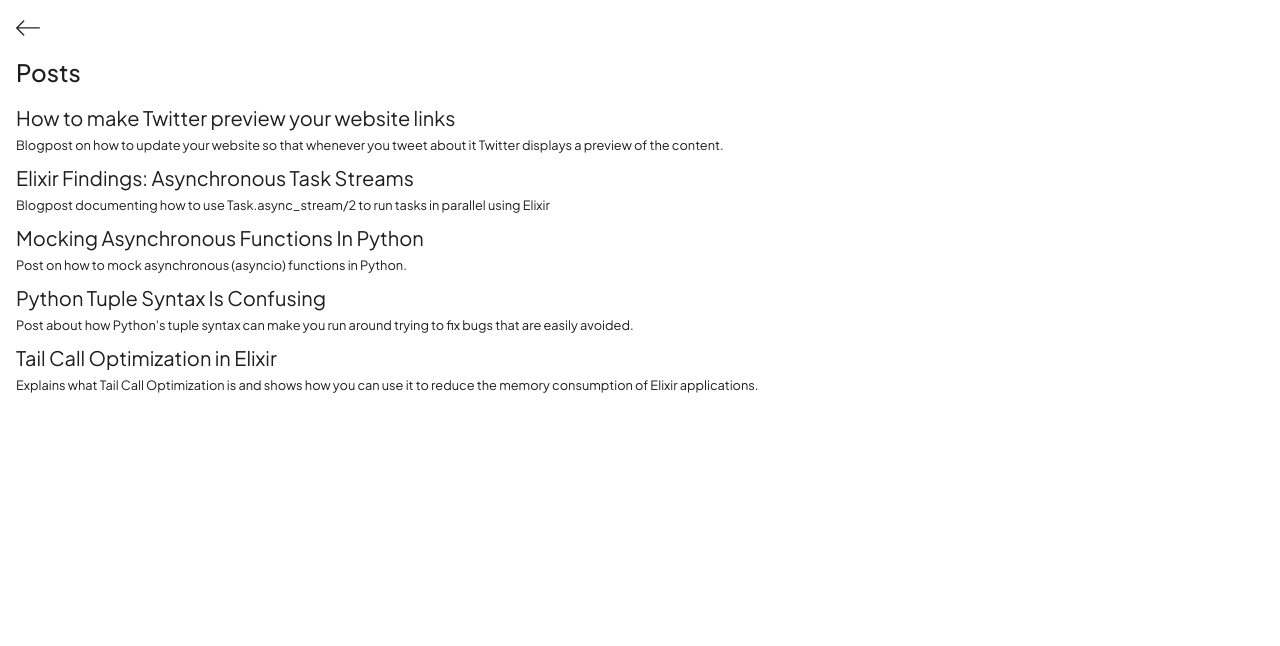
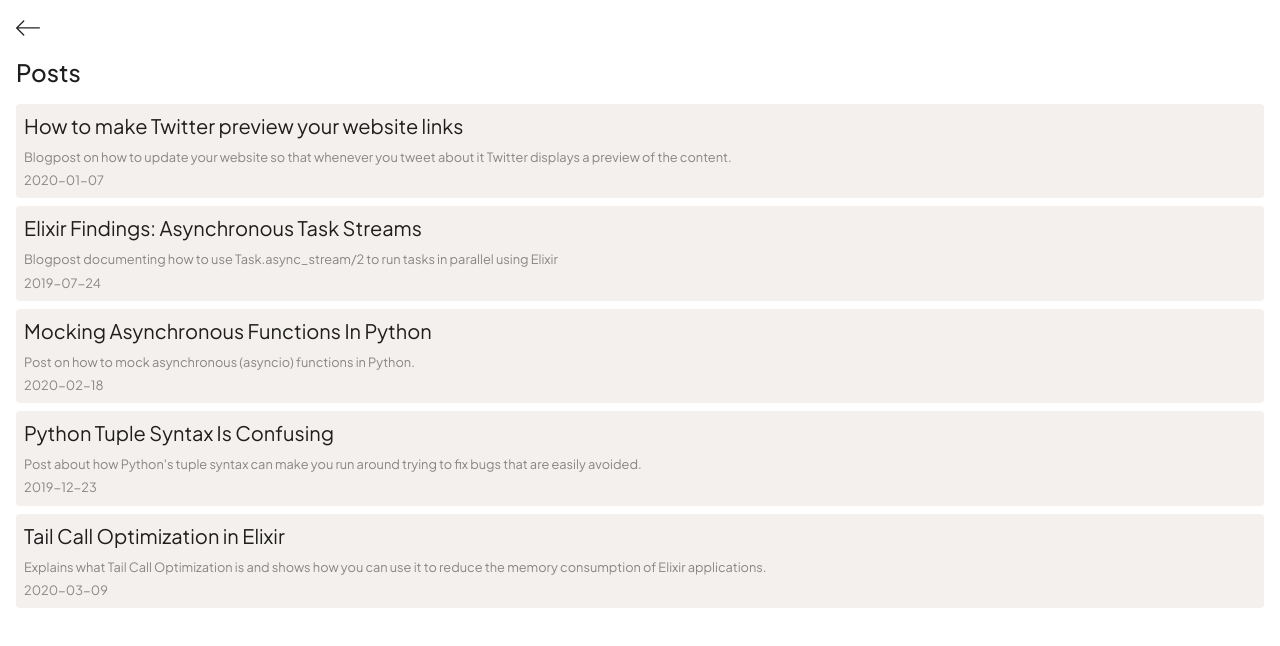
Before and after one commit to dinocosta/dino.codes.next, a Next.js app: page /posts in a window 1280 px wide. Shown: the top 646 px of the page. Built offline with nearby package versions, Linux system fonts and the light colour scheme.

Commit message:
Tweaks to posts layout

```diff
--- a/pages/posts.js
+++ b/pages/posts.js
@@ -17,12 +17,17 @@ export default function Posts({ postsData }) {
       <div>
         <h1 className="mb-4 block text-2xl font-medium">Posts</h1>
         {postsData.map(({ id, title, date, description }) => (
-          <div key={id}>
-            <Link className="mb-2 block" href={`/posts/${id}`}>
-              <h2 className="text-xl">{title}</h2>
-              <small>{description}</small>
-            </Link>
-          </div>
+          <Link
+            key={id}
+            className="mb-2 block rounded bg-cream p-2"
+            href={`/posts/${id}`}
+          >
+            <h2 className="mb-2 text-xl">{title}</h2>
+            <small className="mb-1 block text-black text-opacity-50">
+              {description}
+            </small>
+            <small className="block text-black text-opacity-50">{date}</small>
+          </Link>
         ))}
       </div>
     </Layout>
--- a/pages/posts/[id].js
+++ b/pages/posts/[id].js
@@ -49,10 +49,10 @@ export default function Post({ content, date, title, description }) {
   return (
 		<Layout>
 			<div>
-				<h1 className="mb-8 block text-2xl font-medium">{title}</h1>
+				<h1 className="mb-4 block text-2xl font-medium">{title}</h1>
 
-				<small>{description}</small>
-				<small>{date}</small>
+				<small className="block mb-1 text-black text-opacity-50">{description}</small>
+				<small className="block text-black text-opacity-50">{date}</small>
 
 				<div
 					className={styles.post}
--- a/posts/creating-twitter-cards.md
+++ b/posts/creating-twitter-cards.md
@@ -1,6 +1,6 @@
 ---
 title: "How to make Twitter preview your website links"
-date: "2020-01-07T16:19:41Z"
+date: "2020-01-07"
 draft: false
 description: "Blogpost on how to update your website so that whenever you
 tweet about it Twitter displays a preview of the content."
--- a/posts/elixir-findings-asynchronous-task-streams.md
+++ b/posts/elixir-findings-asynchronous-task-streams.md
@@ -1,6 +1,6 @@
 ---
 title: "Elixir Findings: Asynchronous Task Streams"
-date: "2019-07-24T09:56:13+01:00"
+date: "2019-07-24"
 description: "Blogpost documenting how to use Task.async_stream/2 to run tasks in parallel using
 Elixir"
 draft: false
--- a/posts/mocking-asynchronous-functions-python.md
+++ b/posts/mocking-asynchronous-functions-python.md
@@ -1,6 +1,6 @@
 ---
 title: "Mocking Asynchronous Functions In Python"
-date: "2020-02-18T22:12:15Z"
+date: "2020-02-18"
 draft: false
 description: "Post on how to mock asynchronous (asyncio) functions in Python."
 tags: ["Python"]
--- a/posts/python-tuple-syntax-is-confusing.md
+++ b/posts/python-tuple-syntax-is-confusing.md
@@ -1,6 +1,6 @@
 ---
 title: "Python Tuple Syntax Is Confusing"
-date: "2019-12-23T12:41:57Z"
+date: "2019-12-23"
 description: "Post about how Python's tuple syntax can make you run around trying to fix bugs that are easily
 avoided."
 draft: false
--- a/posts/tail-call-optimization-in-elixir.md
+++ b/posts/tail-call-optimization-in-elixir.md
@@ -1,6 +1,6 @@
 ---
 title: "Tail Call Optimization in Elixir"
-date: "2020-03-09T19:14:45Z"
+date: "2020-03-09"
 draft: false
 description: "Explains what Tail Call Optimization is and shows how you can use it to reduce the
 memory consumption of Elixir applications."
```
